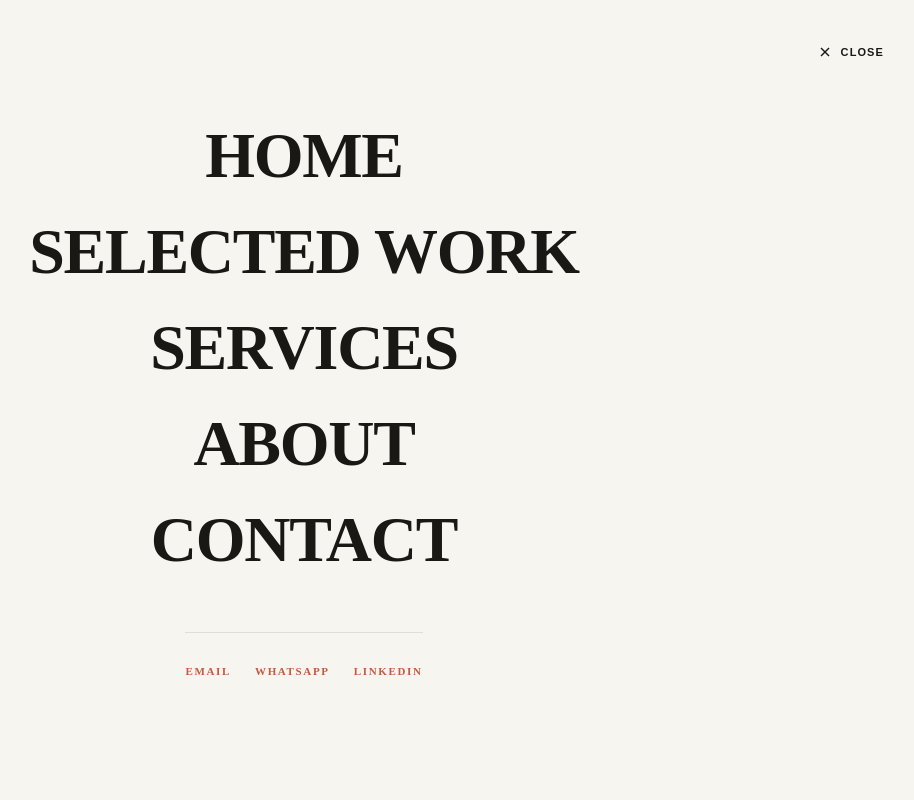
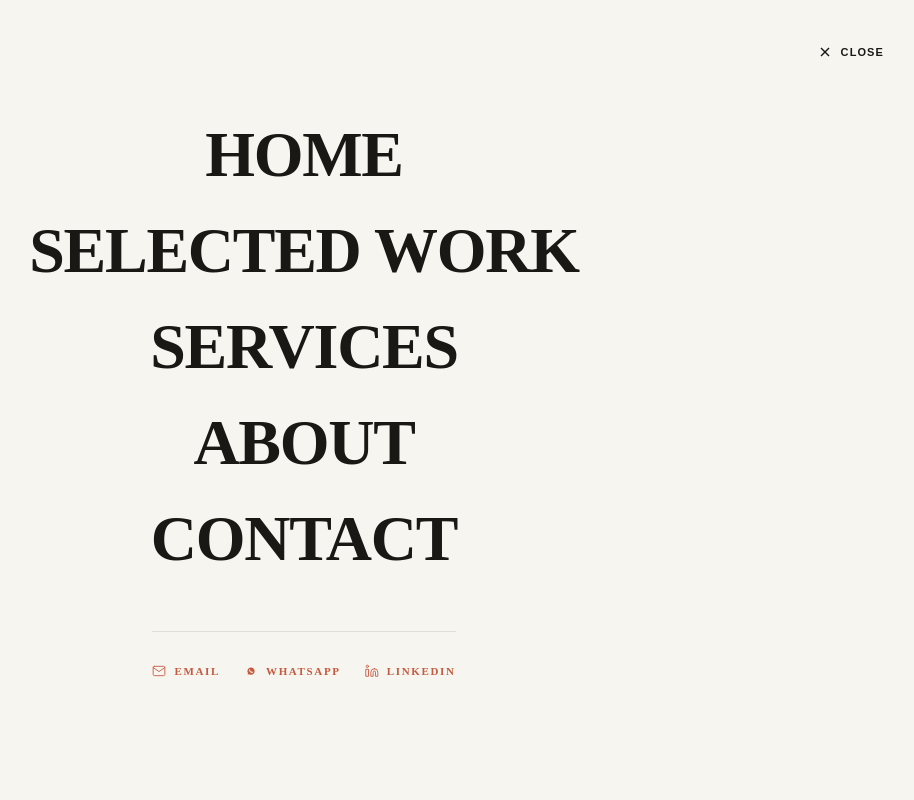
Before and after one commit to ottijessecode-ai/Portfolio, a Next.js app: page /contact in a window 1280 px wide. Both pictures are taken after a click on the button "MENU". Shown: the top 800 px of the page, without its empty margins (336-1250 px from the left). Built offline with nearby package versions, Linux system fonts and the light colour scheme.

Commit message:
feat: unified icon-driven contact system across footer, menu, and contact page

```diff
--- a/src/app/contact/page.tsx
+++ b/src/app/contact/page.tsx
@@ -2,6 +2,7 @@
 
 import { useEffect, useRef } from 'react'
 import { gsap } from 'gsap'
+import { EmailIcon, WhatsAppIcon } from '@/components/shared/SocialIcons'
 
 export default function ContactPage() {
   const containerRef = useRef<HTMLDivElement>(null)
@@ -136,13 +137,13 @@ export default function ContactPage() {
         {/* Direct Contacts */}
         <div className="anim-up" style={{ marginTop: '100px', paddingBottom: '100px', display: 'flex', flexDirection: 'column', gap: '24px', alignItems: 'center' }}>
           <p className="label">Prefer direct contact?</p>
-          <div style={{ display: 'flex', gap: '32px', flexWrap: 'wrap', justifyContent: 'center' }}>
-            <a href="mailto:ottijessecode@gmail.com" className="body-lg" style={{ textDecoration: 'none', fontWeight: 600, color: 'var(--text-primary)' }}>
-              ottijessecode@gmail.com
+          <div style={{ display: 'flex', gap: '48px', flexWrap: 'wrap', justifyContent: 'center' }}>
+            <a href="mailto:ottijessecode@gmail.com" className="body-lg" style={{ textDecoration: 'none', fontWeight: 600, color: 'var(--text-primary)', display: 'flex', alignItems: 'center', gap: '12px' }}>
+              <EmailIcon size={20} /> ottijessecode@gmail.com
             </a>
             <span style={{ color: 'rgba(26,24,21,0.2)' }}>|</span>
-            <a href="https://wa.me/2348162225686" target="_blank" rel="noopener noreferrer" className="body-lg" style={{ textDecoration: 'none', fontWeight: 600, color: 'var(--text-primary)' }}>
-              +234 816 222 5686
+            <a href="https://wa.me/2348162225686" target="_blank" rel="noopener noreferrer" className="body-lg" style={{ textDecoration: 'none', fontWeight: 600, color: 'var(--text-primary)', display: 'flex', alignItems: 'center', gap: '12px' }}>
+              <WhatsAppIcon size={20} /> WhatsApp
             </a>
           </div>
         </div>
--- a/src/components/Navigation/ToggleMenu.tsx
+++ b/src/components/Navigation/ToggleMenu.tsx
@@ -3,6 +3,7 @@
 import { useEffect, useRef } from 'react'
 import { gsap } from 'gsap'
 import Link from 'next/link'
+import { EmailIcon, WhatsAppIcon, LinkedInIcon } from '../shared/SocialIcons'
 
 interface ToggleMenuProps {
   isOpen: boolean
@@ -160,7 +161,6 @@ export default function ToggleMenu({ isOpen, onClose }: ToggleMenuProps) {
           ))}
         </div>
 
-        {/* Contact Links at bottom of menu */}
         <div
           className="menu-link-item"
           style={{
@@ -171,9 +171,15 @@ export default function ToggleMenu({ isOpen, onClose }: ToggleMenuProps) {
             paddingTop: '32px'
           }}
         >
-          <a href="mailto:ottijessecode@gmail.com" className="label" style={{ textDecoration: 'none' }}>Email</a>
-          <a href="https://wa.me/2348162225686" target="_blank" rel="noopener noreferrer" className="label" style={{ textDecoration: 'none' }}>WhatsApp</a>
-          <a href="https://linkedin.com/in/jesse-otti" target="_blank" rel="noopener noreferrer" className="label" style={{ textDecoration: 'none' }}>LinkedIn</a>
+          <a href="mailto:ottijessecode@gmail.com" className="label" style={{ textDecoration: 'none', display: 'flex', alignItems: 'center', gap: '8px' }}>
+            <EmailIcon size={14} /> Email
+          </a>
+          <a href="https://wa.me/2348162225686" target="_blank" rel="noopener noreferrer" className="label" style={{ textDecoration: 'none', display: 'flex', alignItems: 'center', gap: '8px' }}>
+            <WhatsAppIcon size={14} /> WhatsApp
+          </a>
+          <a href="https://linkedin.com/in/jesse-otti" target="_blank" rel="noopener noreferrer" className="label" style={{ textDecoration: 'none', display: 'flex', alignItems: 'center', gap: '8px' }}>
+            <LinkedInIcon size={14} /> LinkedIn
+          </a>
         </div>
       </div>
     </>
--- /dev/null
+++ b/src/components/shared/SocialIcons.tsx
@@ -0,0 +1,22 @@
+'use client'
+
+export const EmailIcon = ({ size = 20, color = 'currentColor' }: { size?: number, color?: string }) => (
+  <svg width={size} height={size} viewBox="0 0 24 24" fill="none" stroke={color} strokeWidth="1.5" strokeLinecap="round" strokeLinejoin="round">
+    <path d="M4 4h16c1.1 0 2 .9 2 2v12c0 1.1-.9 2-2 2H4c-1.1 0-2-.9-2-2V6c0-1.1.9-2 2-2z" />
+    <polyline points="22,6 12,13 2,6" />
+  </svg>
+)
+
+export const WhatsAppIcon = ({ size = 20, color = 'currentColor' }: { size?: number, color?: string }) => (
+  <svg width={size} height={size} viewBox="0 0 24 24" fill={color}>
+    <path d="M12.031 6.062c-3.414 0-6.191 2.777-6.191 6.191 0 1.294.402 2.49 1.09 3.477l-.715 2.614 2.674-.701a6.114 6.114 0 0 0 3.142.859c3.414 0 6.191-2.777 6.191-6.191s-2.777-6.191-6.191-6.191zm3.626 8.712c-.148.415-.856.776-1.222.823-.343.044-.738.063-2.155-.518-1.728-.712-2.847-2.473-2.933-2.587-.086-.115-.697-.914-.697-1.743s.434-1.245.589-1.413c.155-.168.337-.21.45-.21s.225.001.325.006c.105.005.215-.045.337.243s.413 1.01.45 1.085c.037.075.062.162.012.262s-.075.162-.15.25c-.075.088-.157.195-.225.262-.075.075-.153.157-.066.307.087.15.385.635.826 1.026.568.503 1.048.658 1.198.733s.225.038.307-.057c.088-.095.362-.412.463-.556.101-.144.205-.12.333-.075s.812.383.953.454.238.108.273.168c.035.06.035.348-.113.763z" />
+  </svg>
+)
+
+export const LinkedInIcon = ({ size = 20, color = 'currentColor' }: { size?: number, color?: string }) => (
+  <svg width={size} height={size} viewBox="0 0 24 24" fill="none" stroke={color} strokeWidth="1.5" strokeLinecap="round" strokeLinejoin="round">
+    <path d="M16 8a6 6 0 0 1 6 6v7h-4v-7a2 2 0 0 0-2-2 2 2 0 0 0-2 2v7h-4v-7a6 6 0 0 1 6-6z" />
+    <rect x="2" y="9" width="4" height="12" />
+    <circle cx="4" cy="4" r="2" />
+  </svg>
+)
```
Also changed, not shown: src/components/Footer/FooterSection.tsx (+16 -7 lines).
